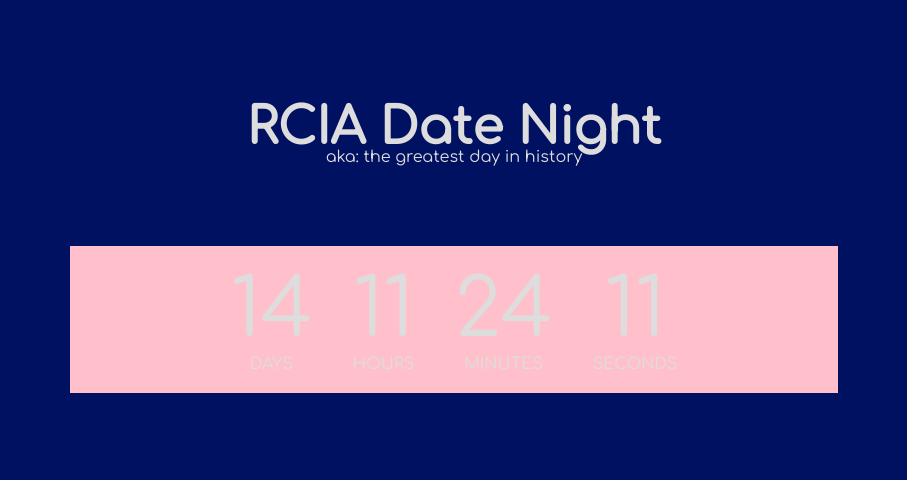
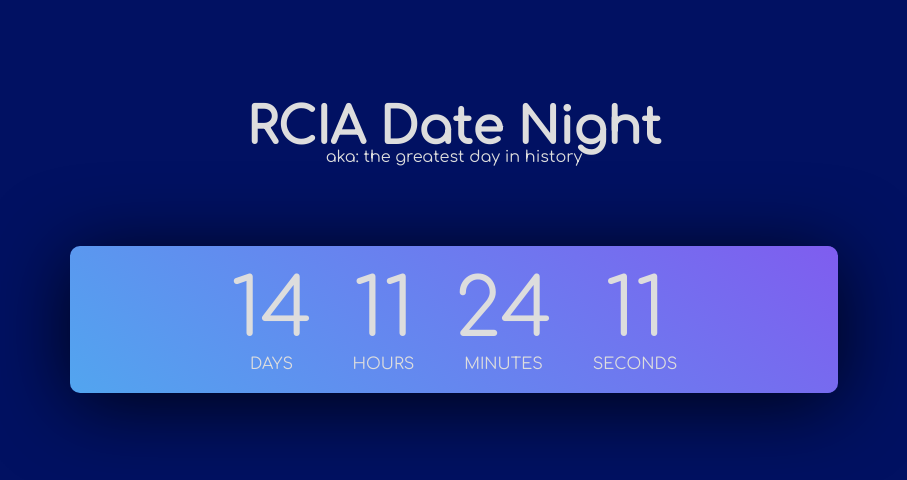
Before and after one commit to Sofia-Ortega/countdown, a plain HTML site: page index.html in a window 1280 px wide. Shown: the whole page, without its empty margins (186-1093 px from the left). Drawn offline with Linux system fonts and the light colour scheme.

Commit message:
box shadows added

```diff
--- a/style.css
+++ b/style.css
@@ -34,10 +34,15 @@ header {
   flex-direction: row;
   justify-content: center;
   gap: 40px;
-  background-color: pink;
+  background-image: linear-gradient(40deg, #52a5ef, #7f5def);
+  border-radius: 10px;
   padding: 20px;
   margin: 0 20vw;
   min-width: 500px;
+  box-shadow: rgba(0, 0, 0, 0.8) 0px 10px 80px 0px;
+  /* box-shadow: rgba(255, 255, 255, 0.1) 0px 1px 1px 0px inset,
+    rgba(50, 50, 93, 0.25) 0px 50px 100px -20px,
+    rgba(0, 0, 0, 0.3) 0px 30px 60px -30px; */
 }
 
 .num {
```
